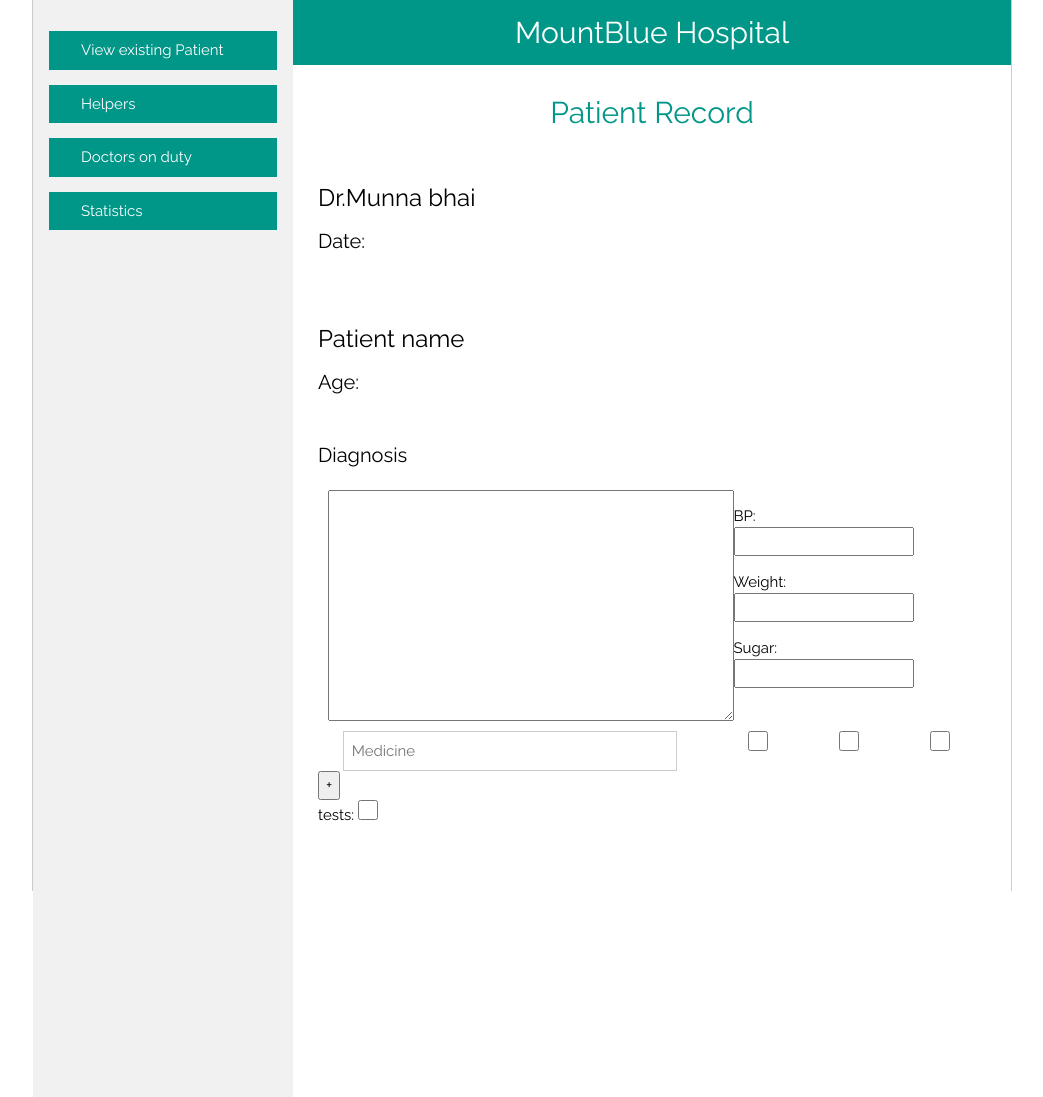
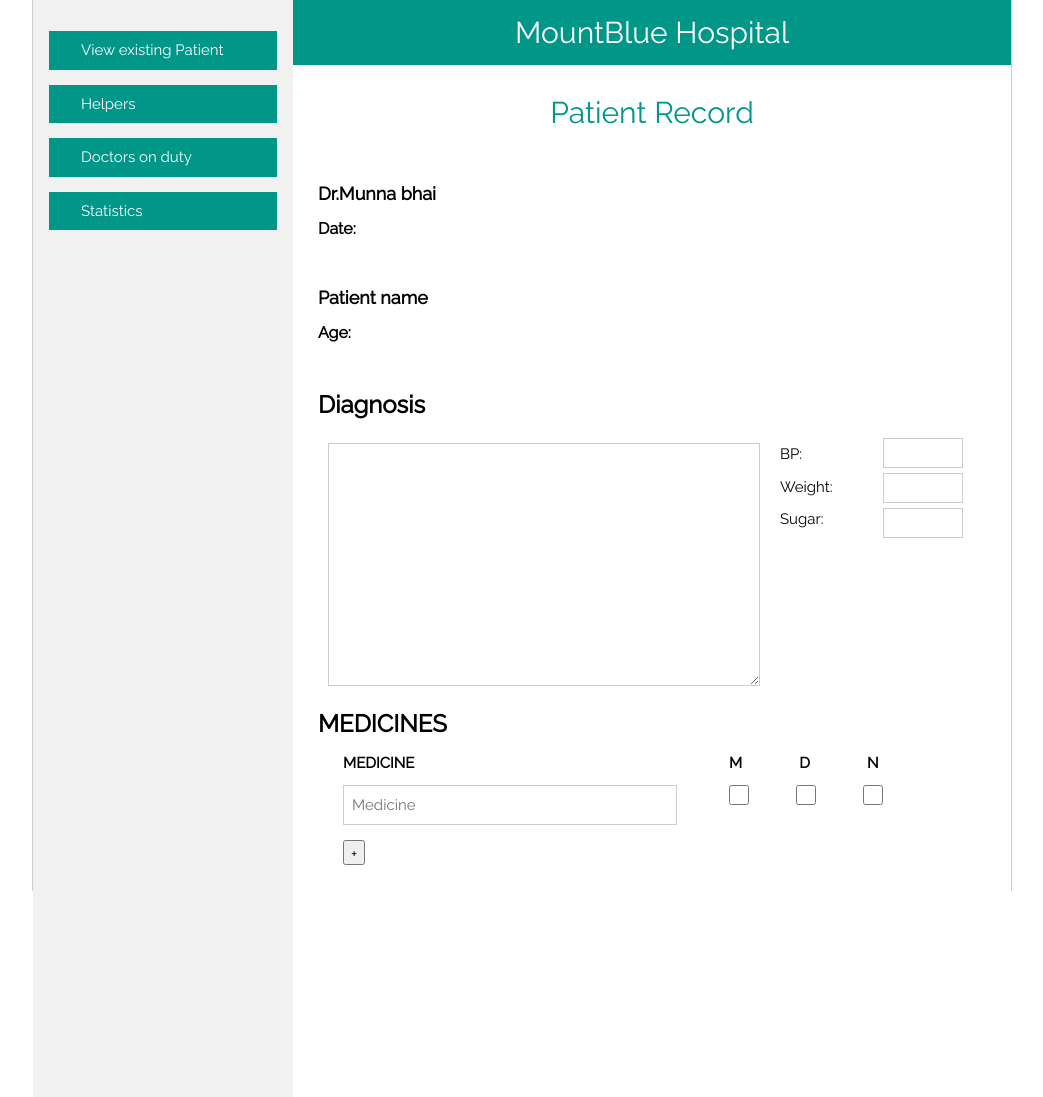
Before and after one commit to jafar021/hospital-automation-1, a Django app: page /doctor/1 in a window 1280 px wide. Shown: the whole page, without its empty margins (118-1161 px from the left). Run offline with Django 3.2, Linux system fonts and the light colour scheme; data that the repository does not hold is empty; some libraries are stand-ins or nearby versions.

Commit message:
completed doctors page

```diff
--- a/hospital_automation/models.py
+++ b/hospital_automation/models.py
@@ -28,6 +28,9 @@ class Patient_history(models.Model):
     user = models.ForeignKey(Patient, on_delete=models.CASCADE, related_name='user')
     date = models.DateField()
     diagnosis = models.CharField(max_length = 12000)
+    blood_pressure = models.CharField(max_length = 1200,default='NULL')
+    weight = models.CharField(max_length = 1200,default='NULL')
+    sugar = models.CharField(max_length = 1200,default='NULL')
     medicine = models.CharField(max_length = 1200)
     morning_intake = models.BooleanField(default=False)
     afternoon_intake = models.BooleanField(default=False)
--- a/hospital_automation/templates/patient_prescriptions.html
+++ b/hospital_automation/templates/patient_prescriptions.html
@@ -5,53 +5,57 @@
 {% block hide %}{% endblock %}
 {% block patient_prescriptions %}
 <div class="body">
-    <h3>Dr.Munna bhai</h3>
-    <h4>Date:</h4>
+    <h5><b>Dr.Munna bhai</b></h5>
+    <h6><b>Date:</b></h6>
     <br>
+    <h5><b>Patient name</b></h5>
+    <h6><b>Age:</b></h6>
     <br>
-    <h3>Patient name</h3>
-    <h4>Age:</h4>
-    <br>
-    <h4>Diagnosis</h4>
-    <form action="#" method="POST">
-    <div class = "diagnosis">
-      <textarea rows="10" cols="50"></textarea>
-      <div class = "aditional-diagnosis">
-        <p>BP: &nbsp; &nbsp; &nbsp; &nbsp; &nbsp;&nbsp; &nbsp;<input type = "text"></p>
-        <p>Weight:&nbsp; &nbsp;&nbsp;&nbsp;<input type = "text"></p>
-        <p>Sugar:&nbsp; &nbsp;&nbsp; &nbsp;&nbsp;<input type = "text"></p>
+    <h3><b>Diagnosis</b></h3>
+    <form action="{{ request.path }}/send_prescriptions" method="POST">
+    {% csrf_token %}
+    <div style="display:flex">
+      <div class = "diagnosis" style="flex:2">
+        <textarea required name="diagnosis" class="w3-input w3-border" rows="10" cols="50"></textarea>
+      </div>
+      <div class = "aditional-diagnosis" style="flex:1; display:flex;">
+        <div style="flex:1">
+          <p style="margin: 10px;">BP:</p>
+          <p style="margin: 10px;">Weight:</p>
+          <p style="margin: 10px; ">Sugar:</p>
+        </div>
+        <div style="flex:1">
+            <input  name="bp" class="w3-input w3-border" style="width:80px; height:30px; margin: 5px;"type = "text">
+            <input  name="weight" class="w3-input w3-border" style="width:80px; height:30px; margin: 5px;" type = "text">
+            <input  name="sugar" class="w3-input w3-border" style="width:80px; height:30px; margin: 5px;" type = "text">
+          </div>
       </div>
     </div>
 
+    <h3><b>MEDICINES</b></h3>
     <div class="input_fields_wrap">
-     <div class="medicine-detail">
-        <input class="w3-input w3-border medicine" type="text" placeholder="Medicine" name="mytext[]" style="margin-left:-11px">
-        <input type = "checkbox">
-        <input type = "checkbox">
-        <input type = "checkbox">
+    <div style="display:flex;">
+      <span  style="flex:1;"><b style="margin-left:25px;">MEDICINE</b></span>
+      <span  style="flex:1;"><b style="margin-left:77px;">M</b><b style="margin-left:57px;">D</b><b style="margin-left:57px;">N</b></span>
+    </div>
+    <div class="medicine-detail" style="display:flex; margin-top: 10px;">
+        <span  style="flex:1;"><input class="w3-input w3-border medicine" type="text" placeholder="Medicine" required name="medicine" name="mytext[]" style="margin-left:25px; width: 100%;"></span>
+        <span  style="flex:1;">
+          <input  name="checkbox1[]" type="checkbox" value="1" style="margin-left:77px;">
+          <input  name="checkbox2[]" type="checkbox" value="1" style="margin-left:43px;">
+          <input  name="checkbox3[]" type="checkbox" value="1" style="margin-left:43px;">
+        </span>
     </div>
     </div>
-    <button class="add_field_button">+</button>
-    <div>
-      tests: <input type="checkbox" id="trigger" name="question">
+    <button class="add_field_button" style="margin-left:25px; margin-top: 15px; height:25px;" >+</button>
+    <div style="margin-top:20px;">
+      <span style="display:flex;"><h5 style="flex:1;"><b>TESTS</b></h5> <span style="margin-left:10px; flex:5"><input type="checkbox" id="trigger" name="question" style="margin-top:15px;"></span></span>
     </div>
     <div id="hidden_fields">
-      name:<input type = "text">
+        <span style="display:flex;"><h5 style="flex:1;">NAME:</h5> <span style="margin-left:10px; flex:5"><input type="text" id="trigger" name="tests" style="margin-top:15px;"></span></span>
     </div>
-
+   <input type="submit" value="save and send">
     </form>
-{% comment %} <form action="/" method="POST">{% csrf_token %}
-      <p style="display:flex"><input class="w3-input w3-border" type="text" placeholder="First Name" required name="First Name" style="flex:1; margin-right:5px"><input class="w3-input w3-border" type="text" placeholder="Last Name" required name="Last Name" style="flex:2; margin-left:5px"></p>
-      <p><input class="w3-input w3-border" type="text" placeholder="Father name" required name="Father name"></p>
-      <p><input class="w3-input w3-border" type="text" placeholder="Address" required name="Address"></p>
-      <p style="display:flex"><input class="w3-input w3-border" type="text" placeholder="City" required name="City" style="flex:1; margin-right:5px"><input class="w3-input w3-border" type="text" placeholder="State" required name="State" style="flex:1; margin-left:5px"></p>
-      <p style="display:flex"><input class="w3-input w3-border" type="text" placeholder="Postal/ZIP code" required name="Postal/ZIP code" style="flex:1; margin-right:5px"><input class="w3-input w3-border" type="text" placeholder="Country" required name="Country" style="flex:1; margin-left:5px"></p>
-      <p style="display:flex"><input class="w3-input w3-border" type="text" placeholder="+91" required name="country code" style="flex:1; margin-right:5px"><input class="w3-input w3-border" type="text" placeholder="Contact Number" required name="Contact Number" style="flex:4; margin-right:225px"></p>
-      <p><input class="w3-input w3-border" type="date" name="todays date" required name="date" style="width:30%"></p>
-      <input class="w3-input w3-border" type="text" placeholder="problem" required name="problem" style="width:45%; margin-top:10px; margin-bottom:15px" id="id_input">
-      <input class="w3-input w3-border" type="text" placeholder="Dr." required name="Doctor name" style="width:45%; margin-bottom:15px" id="input">
-    <button type="submit" class="w3-button w3-teal w3-third" style="float:right; margin-top:10px; margin-bottom:15px">Send to Doctor</button>
-</form> {% endcomment %}
 </div>
 <script>
 $(function() {
@@ -70,7 +74,7 @@ $(function() {
 });
 $(document).ready(function() {
   var max_fields      = 10;
-	var wrapper   		= $(".input_fields_wrap");
+  var wrapper       = $(".input_fields_wrap");
   var add_button      = $(".add_field_button");
 
   var x = 1;
@@ -79,7 +83,7 @@ $(document).ready(function() {
     e.preventDefault();
     if(x < max_fields){
       x++;
-			$(wrapper).append('<div class="medicine-detail"><input class="w3-input w3-border medicine" type="text" placeholder="Medicine" name="mytext[]" style="margin-right:5px"><input name="'+ x +' " type = "checkbox"><input name="'+ x +' " type = "checkbox"><input name="'+ x +' " type = "checkbox"><button href="#" class="remove_field">-</button></div>');
+      $(wrapper).append('<div class="medicine-detail" style=" margin-top:10px;"><input required name="medicine" class="w3-input w3-border medicine" type="text" placeholder="Medicine" name="mytext[]" style="margin-right:5px"><input name="checkbox1[]" type = "checkbox" value = "'+x+'"><input name="checkbox2[]" type = "checkbox" value = "'+x+'"><input name="checkbox3[]" type = "checkbox" value = "'+x+'"><button href="#" class="remove_field" style="height:25px; margin-bottom:20px;">-</button></div>');
     }
   });
 
--- a/hospital_automation/urls.py
+++ b/hospital_automation/urls.py
@@ -10,4 +10,5 @@ urlpatterns = [
     path('reception/ajax/<int:id>', views.autocomplete, name="autocomplete"),
     path('doctor/<int:patient_id>',views.prescriptions,name="prescriptions"),
     path('reception/ajax/load-doctors', views.load_doctors, name='ajax_load_doctors'),
+    path('doctor/<int:patient_id>/send_prescriptions',views.send_prescriptions,name="send_prescriptions"),
 ]
--- a/hospital_automation/views.py
+++ b/hospital_automation/views.py
@@ -5,7 +5,7 @@ from django.shortcuts import render, redirect
 from django.views.decorators.csrf import csrf_exempt
 from rest_framework.parsers import JSONParser
 from hospital_automation.models import User_type, Patient, Patient_history, Helpers_nurses, Medicines
-from datetime import datetime
+from datetime import datetime,date
 from hospital_automation.serializers import PatientSerializer
 from django.shortcuts import render, redirect
 from django.conf.urls import *
@@ -14,8 +14,7 @@ from django.views.decorators.csrf import csrf_exempt
 counter = 1
 def doctors(request):
     patient = list(Patient.objects.values().filter(is_seen = False))
-    print(patient)
-    return render(request,'incoming_patient.html', {'incoming_patient': patient} )
+    return render(request,'incoming_patient.html', {'incoming_patient': patient})
 
 
 def receive_patient(request):
@@ -25,14 +24,10 @@ def receive_patient(request):
         incoming_patient = list(Patient.objects.values().filter(is_seen = False).order_by('-id')[:1])
         serializer = PatientSerializer(incoming_patient, many = True, context = {'request':request})
         counter = 1
-        print(incoming_patient)
         return JsonResponse(serializer.data, safe = False)
     else:
         return JsonResponse({}, safe = False)
 
-
-def reception(request):
-    return render(request,'reception.html',{})
 
 def reception(request):
     global counter
@@ -52,9 +47,10 @@ def reception(request):
         date = request.POST['todays date']
         problem = request.POST['problem']
         alloted_doctor = request.POST['Doctor name']
-        Patient.objects.create(first_name=first_name, last_name=last_name, guardian_name=father_name, address=address,
-                                 city=city, state=state, zip_code=zip_code, country=country,
-                                country_code=country_code, phone_number=contact_number, date=date, problem_name=problem, assigned_doctor=alloted_doctor)
+        Patient.objects.create(first_name=first_name, last_name=last_name, guardian_name=father_name,
+                                address=address, city=city, state=state, zip_code=zip_code, country=country,
+                                country_code=country_code, phone_number=contact_number, date=date,
+                                problem_name=problem, assigned_doctor=alloted_doctor)
         counter = 0
         return redirect('reception')
 
@@ -75,7 +71,6 @@ def autocomplete(request, id):
 
 def prescriptions(request,patient_id):
     patient_prescriptions = list(Patient_history.objects.values().filter(user_id = patient_id))
-    print(patient_prescriptions)
     return render(request,'patient_prescriptions.html',{'prescriptions':patient_prescriptions})
 
 
@@ -95,3 +90,25 @@ def load_doctors(request):
         return JsonResponse(data)
     if request.method == 'GET':
         return render(request,'reception.html',{})
+
+def send_prescriptions(request,patient_id):
+    diagnosis = request.POST['diagnosis']
+    blood_pressure = request.POST['bp']
+    weight =request.POST['weight']
+    sugar = request.POST['sugar']
+    list_of_medicines = request.POST.getlist('medicine')
+    morning_intake = request.POST.getlist('checkbox1[]')
+    afternoon_intake = request.POST.getlist('checkbox2[]')
+    evening_intake = request.POST.getlist('checkbox3[]')
+    tests = request.POST['tests']
+    x = 1
+    for medicine in list_of_medicines:
+        Patient_history.objects.create(date = date.today(), diagnosis = diagnosis, blood_pressure=blood_pressure, weight=weight,
+                                sugar=sugar,medicine = medicine,morning_intake = True if str(x) in morning_intake else False,
+                                afternoon_intake = True if str(x) in afternoon_intake else False, evening_intake = True if str(x) in evening_intake else False,
+                                days = 1, tests = tests,user_id=patient_id)
+        x = x+1
+    patient = Patient.objects.get(id = patient_id)
+    patient.is_seen = True
+    patient.save()
+    return redirect('doctors')
```
Also changed, not shown: hospital_automation/migrations/0001_initial.py. Lines whose indentation alone changed are shown as unchanged.
